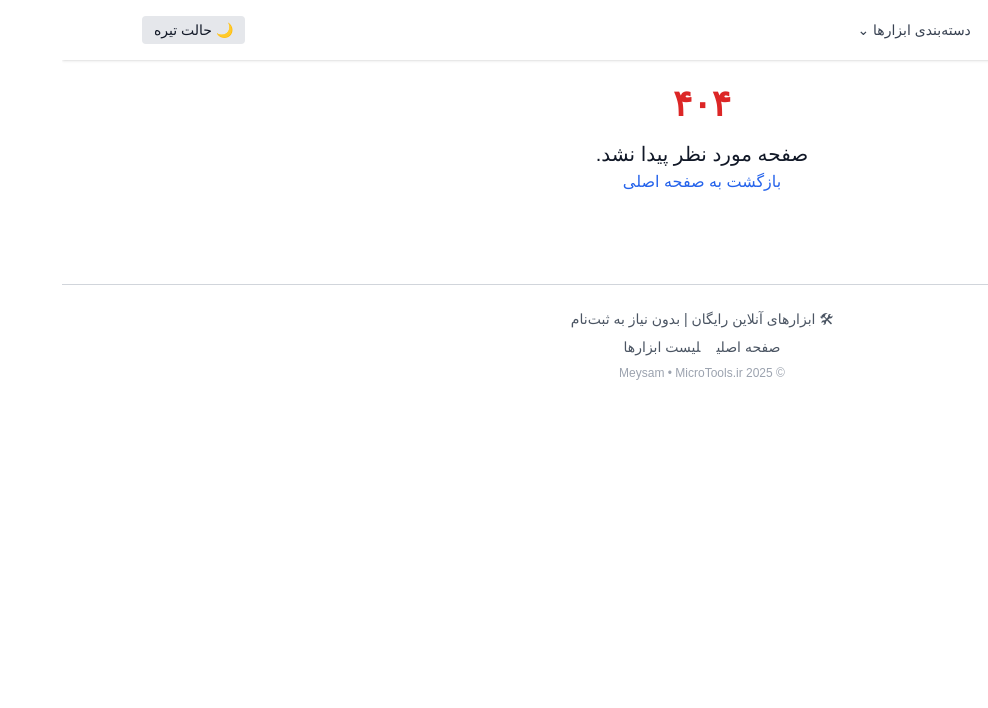
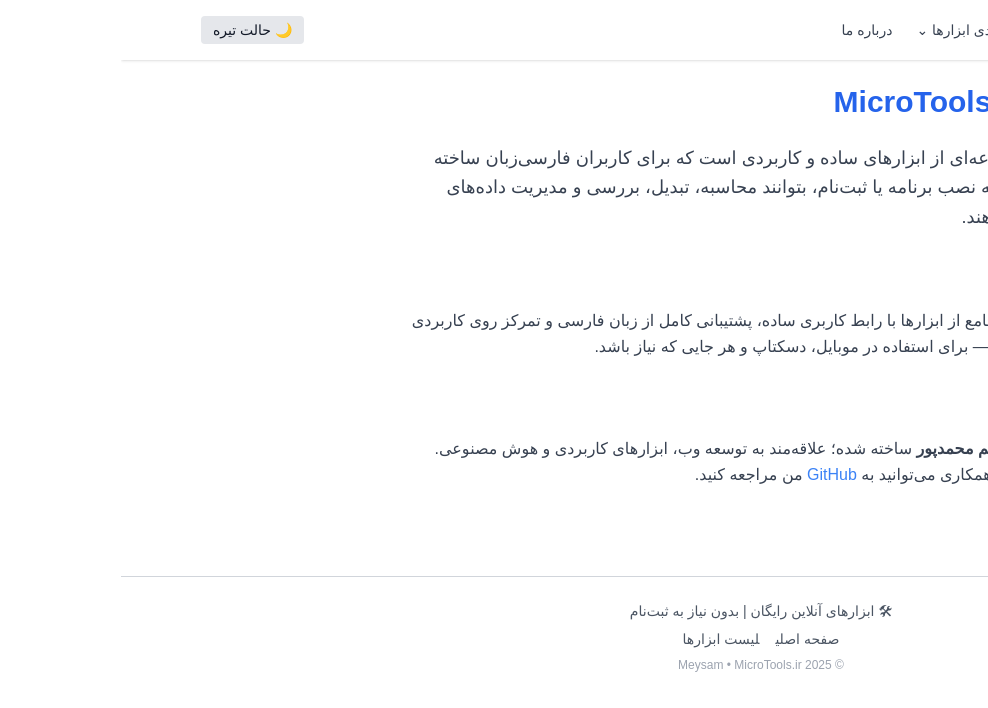
Before and after one commit to meysann/microtools2, a Next.js app: page /about in a window 1280 px wide. Before the commit this address had no page. Shown: the top 708 px of the page, without its empty margins (292-1280 px from the left). Built offline with nearby package versions, Linux system fonts and the light colour scheme; what moment-jalaali, tailwindcss-rtl would draw is missing.

Commit message:
Add About page with developer info and mission statement

```diff
--- /dev/null
+++ b/src/app/about/page.tsx
@@ -0,0 +1,46 @@
+export const metadata = {
+  title: "درباره ما - MicroTools",
+  description: "درباره توسعه‌دهنده و هدف ابزارها",
+};
+
+export default function AboutPage() {
+  return (
+    <main className="max-w-3xl mx-auto p-6 space-y-6 text-right">
+      <h1 className="text-3xl font-bold text-blue-600 dark:text-blue-400">
+        🧑‍💻 درباره MicroTools
+      </h1>
+
+      <p className="text-lg leading-relaxed text-gray-700 dark:text-gray-300">
+        MicroTools مجموعه‌ای از ابزارهای ساده و کاربردی است که برای کاربران
+        فارسی‌زبان ساخته شده تا بدون نیاز به نصب برنامه یا ثبت‌نام، بتوانند
+        محاسبه، تبدیل، بررسی و مدیریت داده‌های روزمره را انجام دهند.
+      </p>
+
+      <h2 className="text-xl font-semibold mt-6 text-gray-800 dark:text-white">
+        🎯 هدف ما
+      </h2>
+      <p className="text-base leading-relaxed text-gray-700 dark:text-gray-300">
+        ساخت مجموعه‌ای جامع از ابزارها با رابط کاربری ساده، پشتیبانی کامل از
+        زبان فارسی و تمرکز روی کاربردی بودن و سرعت اجرا — برای استفاده در
+        موبایل، دسکتاپ و هر جایی که نیاز باشد.
+      </p>
+
+      <h2 className="text-xl font-semibold mt-6 text-gray-800 dark:text-white">
+        👤 توسعه‌دهنده
+      </h2>
+      <p className="text-base leading-relaxed text-gray-700 dark:text-gray-300">
+        این سایت توسط <strong>میثم محمدپور</strong> ساخته شده؛ علاقه‌مند به
+        توسعه وب، ابزارهای کاربردی و هوش مصنوعی. برای ارتباط، ایده یا همکاری
+        می‌توانید به{" "}
+        <a
+          href="https://github.com/meysann"
+          target="_blank"
+          className="text-blue-500 hover:underline"
+        >
+          GitHub
+        </a>{" "}
+        من مراجعه کنید.
+      </p>
+    </main>
+  );
+}
--- a/src/components/Header.tsx
+++ b/src/components/Header.tsx
@@ -34,7 +34,7 @@
     timerRef.current = setTimeout(() => {
       setMenuOpen(false);
       setActiveCategory(null);
-    }, 200); // 200ms grace period to prevent flicker
+    }, 200);
   };
 
   return (
@@ -43,7 +43,7 @@
         className="max-w-6xl mx-auto flex justify-between items-center p-4 text-sm"
         dir="rtl"
       >
-        {/* Right Section */}
+        {/* 👉 Right Side: Navigation links */}
         <div className="flex items-center gap-6 relative">
           <Link
             href="/"
@@ -66,7 +66,7 @@
             همه ابزارها
           </Link>
 
-          {/* Mega Menu Trigger Area */}
+          {/* Mega Menu */}
           <div
             className="relative"
             onMouseEnter={openMenu}
@@ -78,7 +78,7 @@
 
             {menuOpen && (
               <div className="absolute right-0 mt-2 w-[750px] h-[300px] bg-white dark:bg-slate-800 border border-gray-200 dark:border-slate-700 rounded shadow-lg z-50 grid grid-cols-2 text-right overflow-hidden">
-                {/* Categories Column */}
+                {/* Categories */}
                 <div className="p-4 border-l border-gray-200 dark:border-slate-700 bg-gray-50 dark:bg-slate-900">
                   <h4 className="text-sm font-bold text-blue-600 dark:text-blue-400 mb-2">
                     دسته‌بندی‌ها
@@ -100,7 +100,7 @@
                   </ul>
                 </div>
 
-                {/* Tools Column */}
+                {/* Tools */}
                 <div className="p-4">
                   <h4 className="text-sm font-bold text-blue-600 dark:text-blue-400 mb-2">
                     {activeCategory || "ابزارها"}
@@ -127,9 +127,17 @@
               </div>
             )}
           </div>
+
+          {/* ✅ About added here inside main nav group */}
+          <Link
+            href="/about"
+            className="text-gray-700 dark:text-white hover:text-blue-600 dark:hover:text-blue-400"
+          >
+            درباره ما
+          </Link>
         </div>
 
-        {/* Theme Toggle */}
+        {/* 🌙 Theme Toggle Left-Aligned */}
         <ThemeToggle />
       </nav>
     </header>
```
